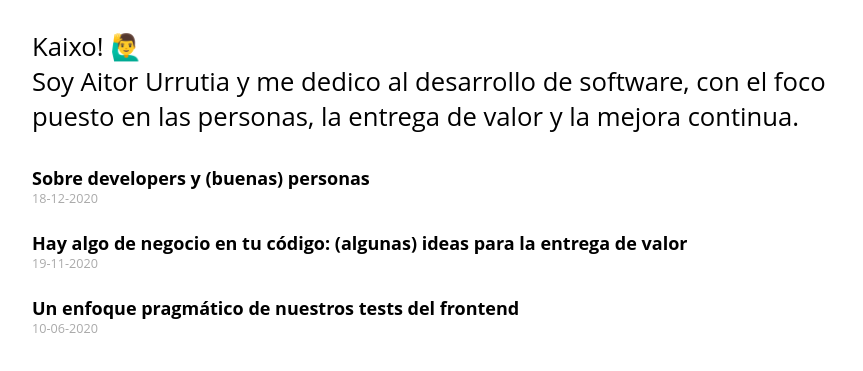
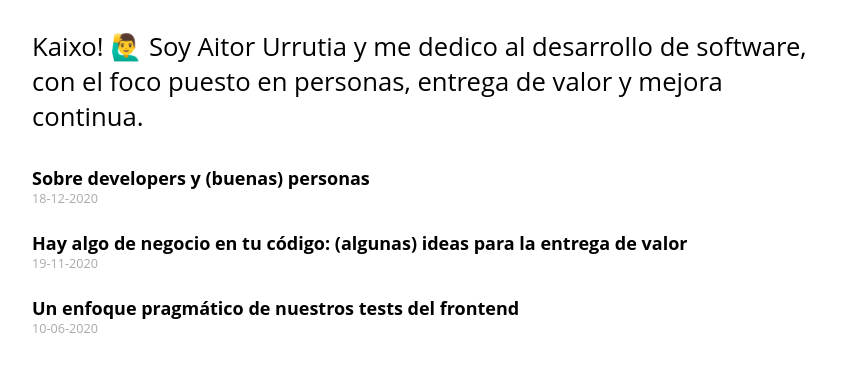
Before and after one commit to Txarli/aurrutia, a Gatsby site: page / in a window 1280 px wide. Shown: the part 99-470 px from the top of the page, without its empty margins (208-1071 px from the left). Built offline with nearby package versions, Linux system fonts and the light colour scheme; Gatsby itself is replaced by a stand-in of ours.

Commit message:
contetnt: ajusta presentación

```diff
--- a/src/pages/index.tsx
+++ b/src/pages/index.tsx
@@ -16,10 +16,8 @@ const IndexPage = ({ data }) => {
         <Header />
 
         <Hello>
-          Kaixo! 🙋‍♂️
-          <br />
-          Soy Aitor Urrutia y me dedico al desarrollo de software, con el foco
-          puesto en las personas, la entrega de valor y la mejora continua.
+          Kaixo! 🙋‍♂️ Soy Aitor Urrutia y me dedico al desarrollo de software, con
+          el foco puesto en personas, entrega de valor y mejora continua.
         </Hello>
 
         {data.allMarkdownRemark.edges.map(({ node: post }) => (
```
